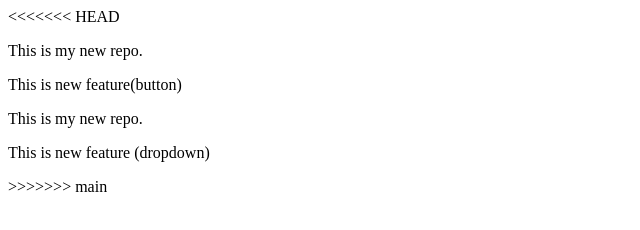
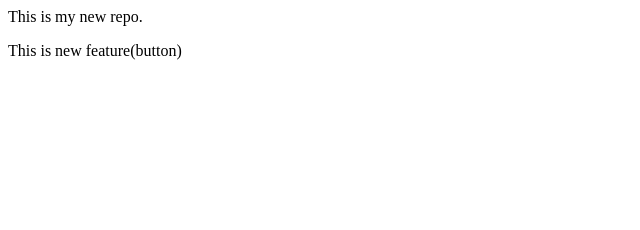
Before and after one commit to saikiransrichurnam/Localrepo, a plain HTML site: page index.html in a window 1280 px wide. Shown: the whole page, without its empty margins (0-640 px from the left). Drawn offline with Linux system fonts and the light colour scheme.

```diff
--- a/index.html
+++ b/index.html
@@ -1,8 +1,2 @@
-<<<<<<< HEAD
 <p>This is my new repo.</p>
 <P>This is new feature(button)</P>
-
-
-<P>This is my new repo.</P>
-<p>This is new feature (dropdown)</p>
->>>>>>> main
```
